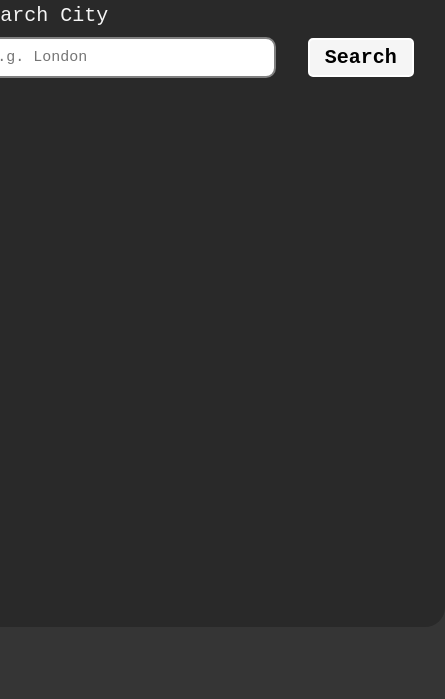
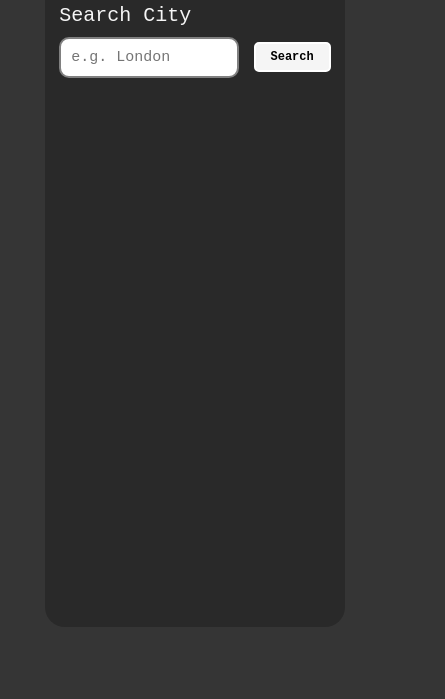
Before and after one commit to fkhadim/Weather-App, a plain HTML site: page index.html in a window 390 px wide. Shown: the part 145-844 px from the top of the page, 445 px wide, since content can reach past the window. Drawn offline with Linux system fonts and the light colour scheme; no server answers.

Commit message:
Responsiveness tweaks

```diff
--- a/style.css
+++ b/style.css
@@ -136,3 +136,18 @@ form {
 .warning {
     color: red;
 }
+
+@media screen and (max-width:550px) {
+    .container{
+        width: 300px;
+        height: 700px;
+    }
+
+    .btn {
+        font-size: 12px;
+    }
+
+    #input {
+        width: 180px;
+    }
+}
```
